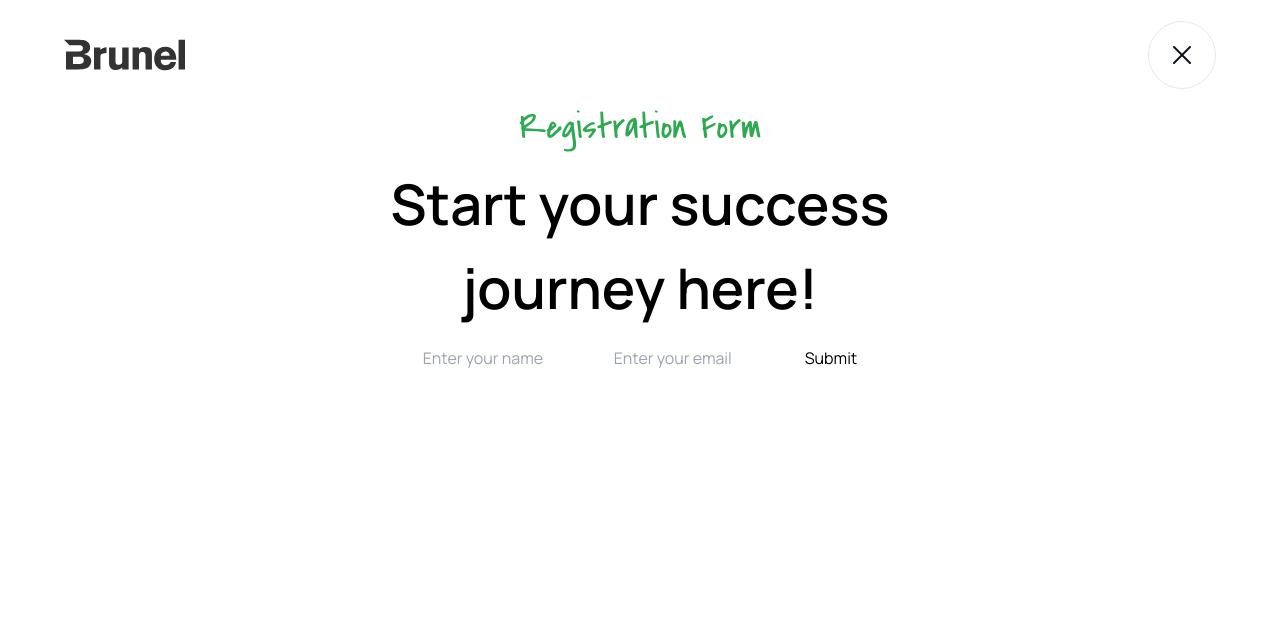
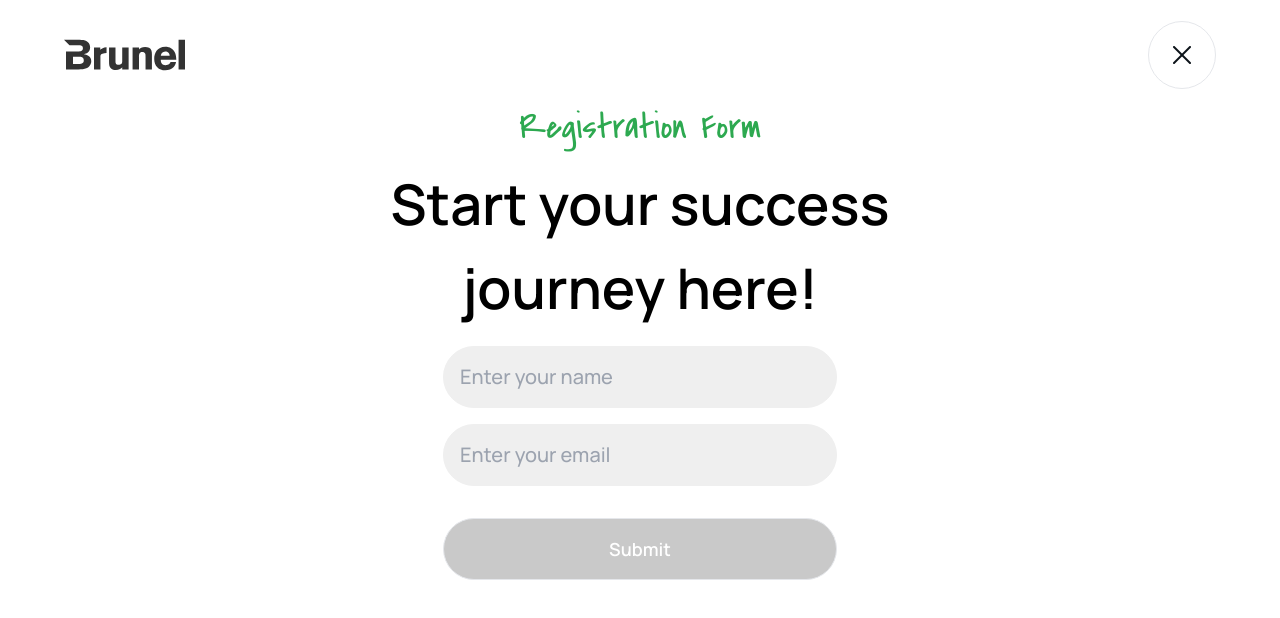
Before and after one commit to mroy8202/thence-assignment, a React (Vite) app: page /registration in a window 1280 px wide. Shown: the top 618 px of the page. Built offline with nearby package versions, Linux system fonts and the light colour scheme.

Commit message:
Registration css added

```diff
--- a/src/App.jsx
+++ b/src/App.jsx
@@ -3,14 +3,17 @@ import Homepage from './Pages/Homepage'
 import { Routes, Route } from 'react-router-dom'
 import Registration from './Pages/Registration'
 import SuccessReg from './Pages/SuccessReg'
+import ErrorPage from './Components/ErrorPage'
 
 function App() {
+
   return (
     <div className='h-screen w-screen flex flex-col gap-2 font-manrope'>
       <Routes>
         <Route path="/" element={<Homepage />} />
         <Route path="/registration" element={<Registration />} />
         <Route path='/success' element={<SuccessReg />} />
+        <Route path='/error' element={<ErrorPage />} />
       </Routes>
 
     </div>
--- /dev/null
+++ b/src/Components/ErrorPage.jsx
@@ -0,0 +1,23 @@
+import React from 'react'
+import { Link } from 'react-router-dom'
+
+
+const ErrorPage = () => {
+  return (
+    <div className='h-full w-full flex flex-col items-center mt-32 gap-4'>
+        <h1 className='text-5xl text-red-700'>
+            Unauthorized Access
+        </h1>
+        <p className='text-xl'>
+            You are not authorized to access this page. Please register first.
+        </p>
+        <Link to="/"
+          className='font-bold'
+        >
+          Click here to go to homepage
+        </Link>
+    </div>
+  )
+}
+
+export default ErrorPage
--- a/src/Components/Navbar.jsx
+++ b/src/Components/Navbar.jsx
@@ -8,7 +8,6 @@ import Right from '../Assets/Cross/rightCross.svg'
 const Navbar = () => {
 
     const currentPath = useLocation()
-    console.log("Current path: ", currentPath.pathname)
 
   return (
     <div className='w-full pt-[10px] h-[100px] flex justify-center'>
--- a/src/Components/Register.jsx
+++ b/src/Components/Register.jsx
@@ -1,17 +1,22 @@
-import React, { useState } from 'react'
+import React, { useEffect, useState } from 'react'
 import Success from '../Assets/Success.svg'
+import ErrorImg from '../Assets/Error/Error.svg'
 import { useLocation, useNavigate } from 'react-router-dom'
 
 const Register = () => {
 
   const currentPath = useLocation()
-  console.log("Current path: ", currentPath.pathname)
 
   const navigate = useNavigate()
   const [formData, setFormData] = useState({
     fullname: "",
     email: ""
   })
+
+  const [emailError, setEmailError] = useState("")
+  const [focusedField, setFocusedField] = useState("")
+  const [buttonActive, setButtonActive] = useState(false)
+  const [countdown, setCountdown] = useState(5)
 
   const {fullname, email} = formData
 
@@ -20,15 +25,47 @@ const Register = () => {
       ...prevData,
       [e.target.name]: e.target.value
     }))
+    setEmailError("")
   }
+
+  useEffect(() => {
+    if(fullname && email) {
+      setButtonActive(true)
+    } else {
+      setButtonActive(false)
+    }
+  }, [fullname, email])
 
   const handleOnSubmit = (e) => {
     e.preventDefault()
+
+    if(!validateEmail(email)) {
+      setEmailError("Enter a valid email addesss")
+      return
+    }
     navigate("/success")
   }
 
-  console.log("name: ", fullname)
-  console.log("email: ", email)
+  const validateEmail = (email) => {
+    const emailRegex = /^[^\s@]+@[^\s@]+\.[^\s@]+$/
+    return emailRegex.test(email)
+  }
+
+  const handleOnFocus = (fieldname) => {
+    setFocusedField(fieldname)
+  }
+
+  useEffect(() => {
+    if(currentPath.pathname === "/success" && countdown > 0) {
+      const timer = setInterval(() => {
+        setCountdown((prevCountdown) => prevCountdown - 1);
+      }, 1000)
+
+      return () => clearInterval(timer);
+    } else if(currentPath.pathname === "/success" && countdown === 0) {
+      navigate("/")
+    }
+  }, [countdown, currentPath.pathname, navigate])
 
   return (
     <div className='flex flex-col items-center'>
@@ -54,7 +91,9 @@ const Register = () => {
             {/* email verification */}
             {
               currentPath.pathname === "/registration" &&
-              <form onSubmit={handleOnSubmit}>
+              <form onSubmit={handleOnSubmit}
+                className='flex flex-col gap-4 px-32 w-full'
+              >
                 <input
                   required
                   type = "text"
@@ -62,7 +101,14 @@ const Register = () => {
                   value = {fullname}
                   onChange = {handleOnChange}
                   placeholder = "Enter your name"
-                  className=''
+                  onFocus={() => handleOnFocus("fullname")}
+                  autoComplete="name"
+                  className={`outline-none border border-[#EFEFEF]
+                    rounded-full font-medium text-xl
+                    leading-7 text-[#827A7A] p-4
+                    bg-[#EFEFEF]
+                    ${focusedField === "fullname" ? "text-[#000000]": "text-[#827A7A]"}
+                  `}
                 />
 
                 <input
@@ -72,19 +118,38 @@ const Register = () => {
                   value = {email}
                   onChange = {handleOnChange}
                   placeholder = "Enter your email"
-                  className=''
+                  autoComplete="email"
+                  className={`outline-none border border-[#EFEFEF]
+                    rounded-full font-medium text-xl
+                    leading-7 text-[#827A7A] p-4
+                    bg-[#EFEFEF]
+                    ${focusedField === "fullname" ? "text-[#000000]": "text-[#827A7A]"}
+                  `}
                 />
+
+                {
+                  emailError &&
+                  <div className='flex gap-2'>
+                    <img src={ErrorImg} alt='errorIcon.svg' />
+                    <p className='text-[#FF0808]'>{emailError}</p>
+                  </div>
+                }
 
                 <button
                   type = "submit"
-                  className=''
+                  className={`outline-none border
+                    rounded-full font-semibold text-lg
+                    text-[#FFFFFF] p-4 mt-4
+                    ${buttonActive ? "cursor-pointer bg-black":
+                    "cursor-not-allowed bg-[#C9C9C9]"}
+                  `}
+                  disabled={!buttonActive}
                 >
                   Submit
                 </button>
+
               </form>
             }
-
-
 
             {
               currentPath.pathname === "/success" &&
@@ -96,7 +161,7 @@ const Register = () => {
             {
               currentPath.pathname === "/success" &&
               <div className='font-manrope font-normal text-xl text-center text-[#727272] mt-12'>
-                Redirecting you to Homepage in <span className='font-medium text-[#1C1C1C]'>5 Seconds</span>
+                Redirecting you to Homepage in <span className='font-medium text-[#1C1C1C]'>{countdown} Seconds</span>
               </div>
             }
 
--- a/src/Pages/Registration.jsx
+++ b/src/Pages/Registration.jsx
@@ -6,7 +6,6 @@ const Registration = () => {
   return (
     <div className='flex flex-col items-center'>
         <Navbar />
-
         <Register />
     </div>
   )
```
Also changed, not shown: src/Components/Button.jsx (+5 -3 lines), src/Assets/Error/Error.svg (added).
